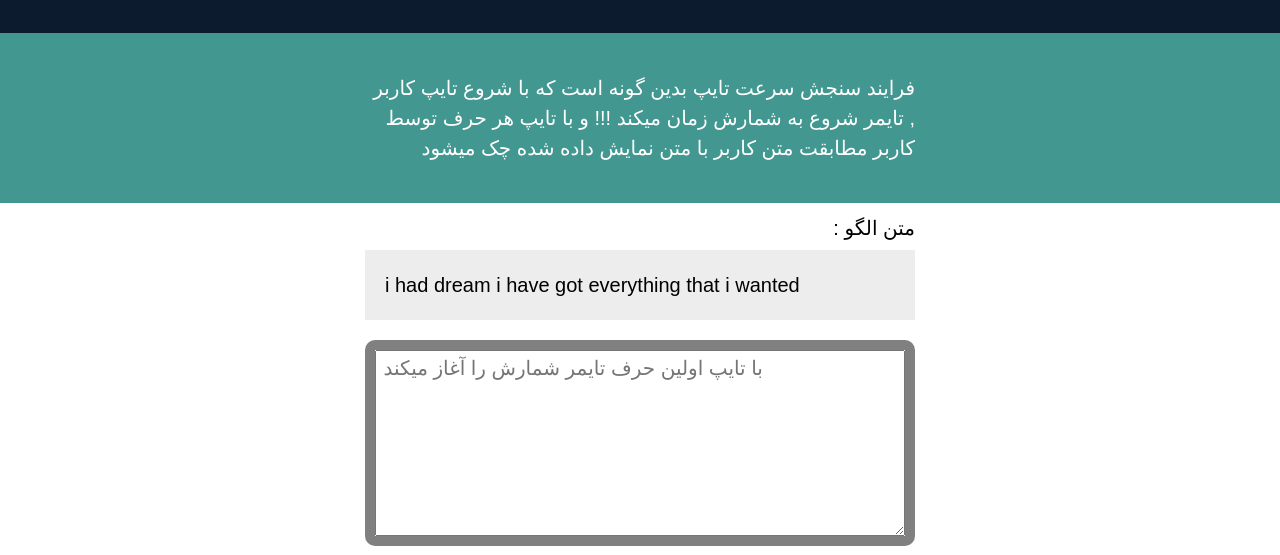
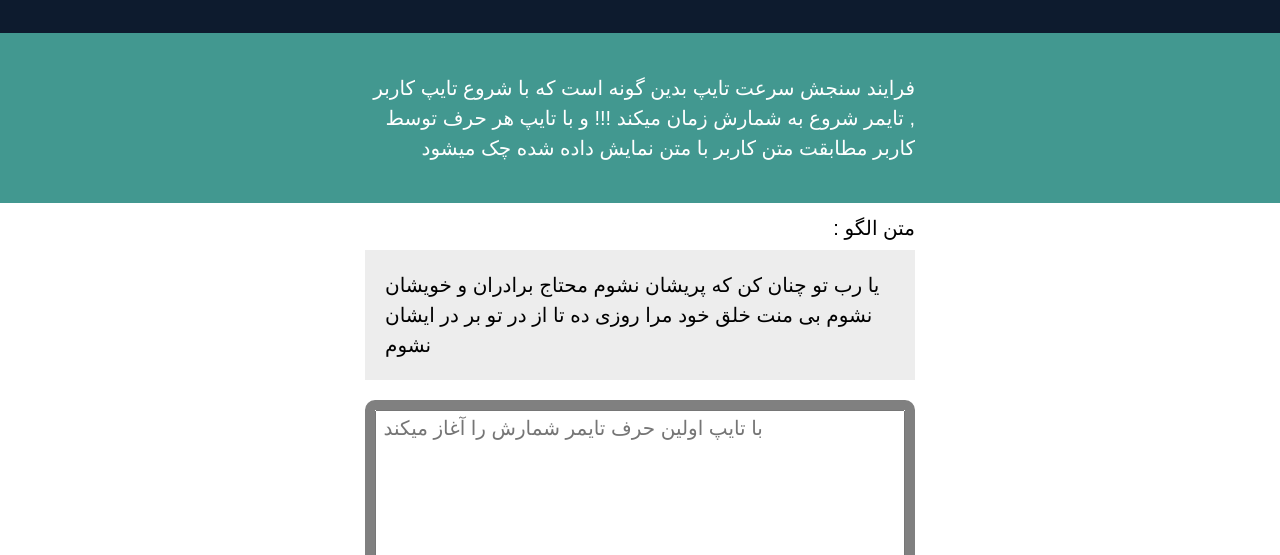
Before and after one commit to wizard1551/TYPE-TEST, a plain HTML site: page index.html in a window 1280 px wide. Shown: the part 121-676 px from the top of the page. Drawn offline with Linux system fonts and the light colour scheme.

Commit message:
Update index.html

```diff
--- a/index.html
+++ b/index.html
@@ -29,7 +29,10 @@
                 متن الگو :
             </div>
             <div id="origin-text">
-                <p>i had dream i have got everything that i wanted</p>
+                <p>یا رب تو چنان کن که پریشان نشوم
+محتاج برادران و خویشان نشوم
+بی منت خلق خود مرا روزی ده
+تا از در تو بر در ایشان نشوم</p>
             </div><!-- #origin-text -->
 
             <div class="test-wrapper">
```
